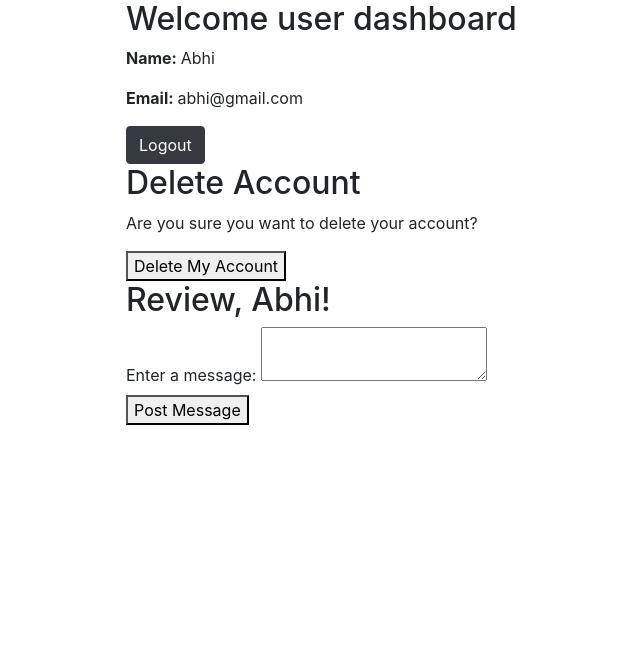
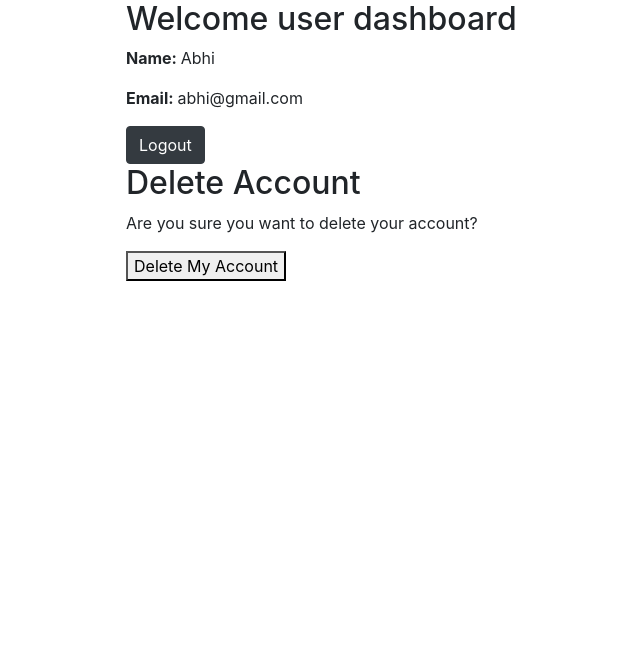
Before and after one commit to Jagadish-NCI2024/User-Registration, a Flask app: page /dashboard in a window 1280 px wide. Shown: the top 665 px of the page, without its empty margins (149-789 px from the left). Run offline with Flask 3, Linux system fonts and the light colour scheme; a user stored in the database is signed in; data comes from the database, SQL or seed files in the repository; both versions use the stored data as it was after the commit.

Commit message:
user added

```diff
--- a/User-authentication-system/templates/dashboard.html
+++ b/User-authentication-system/templates/dashboard.html
@@ -41,23 +41,8 @@
       {% endif %}
     {% endwith %} -->
 
-    <h2> Review, {{user.name }}!</h2>
 
-    <form action="/post" method="post">
-        <label for="message">Enter a message:</label>
-        <textarea id="message" name="message"></textarea>
-        <br>
-        <button type="submit">Post Message</button>
-    </form>
 
-    {% if message %}
-        <h2>Your Message:</h2>
-
-        <!-- Escaping user input to prevent XSS <script>alert('XSS Attack!');</script> -->
-        <!--<p>{{ message }}</p> -->
-        <p>{{ message|safe }}</p>  <!-- Vulnerable to XSS: The message is reflected without sanitization -->
-
-    {% endif %}
 
     </div>
 
```
Also changed, not shown: instance/database.db.
